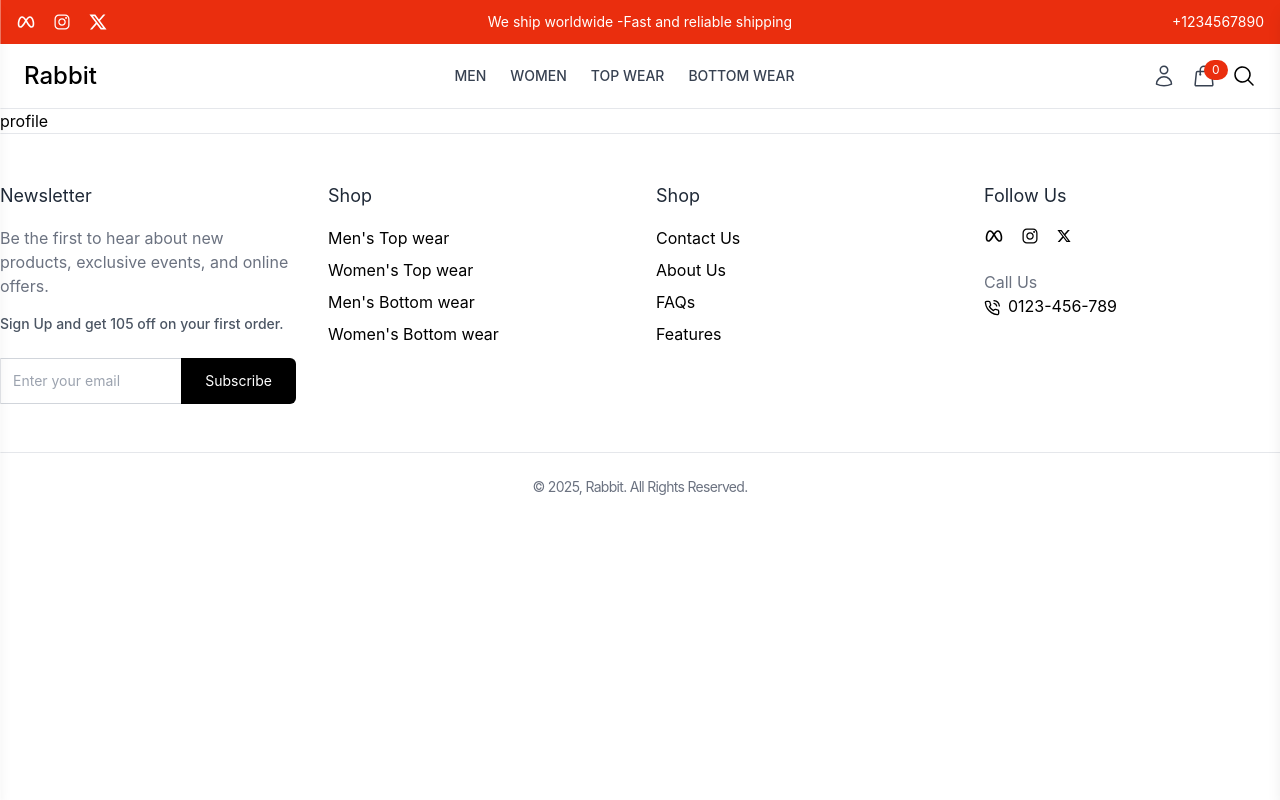
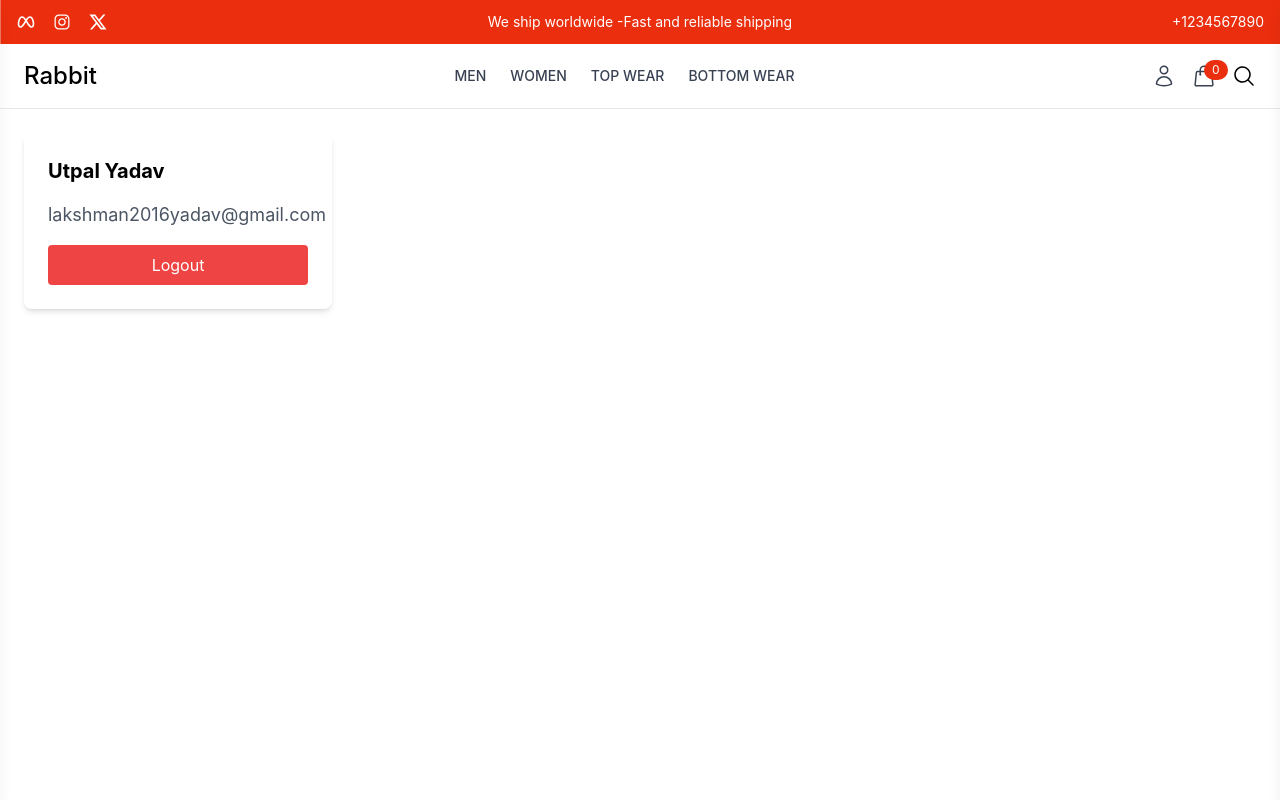
Before and after one commit to 830Utpal/Rabbit, a React app in the folder frontend/: page /profile in a window 1280 px wide. Shown: the top 800 px of the page. Built offline with nearby package versions, Linux system fonts and the light colour scheme; the HTML template or start-up script is replaced by a standard one.

Commit message:
basic profile page

```diff
--- a/frontend/src/pages/Profile.jsx
+++ b/frontend/src/pages/Profile.jsx
@@ -2,8 +2,21 @@ import React from 'react'
 
 const Profile = () => {
   return (
-    <div>
-      profile
+    <div className='min-h-screen flex flex-col'>
+      <div className='flex-grow container mx-auto p-4 md:p-6'>
+        <div className='flex flex-col md:flex-row md:space-x-6 space-y-6  md:space-y-0'>
+            {/**left section */}
+            <div className='w-full md:w-1/3 lg:w-1/4 shadow-md rounded-lg p-6'>
+            <h1 className='text-2xl md:text-xl font-bold mb-4'>
+             Utpal Yadav
+            </h1>
+            <p className='text-lg text-gray-600 mb-4'>lakshman2016yadav@gmail.com</p>
+            <button className='w-full bg-red-500 text-white py-2 px-4 rounded hover:bg-red-600'>
+                Logout
+            </button>
+            </div>
+        </div>
+      </div>
     </div>
   )
 }
```
